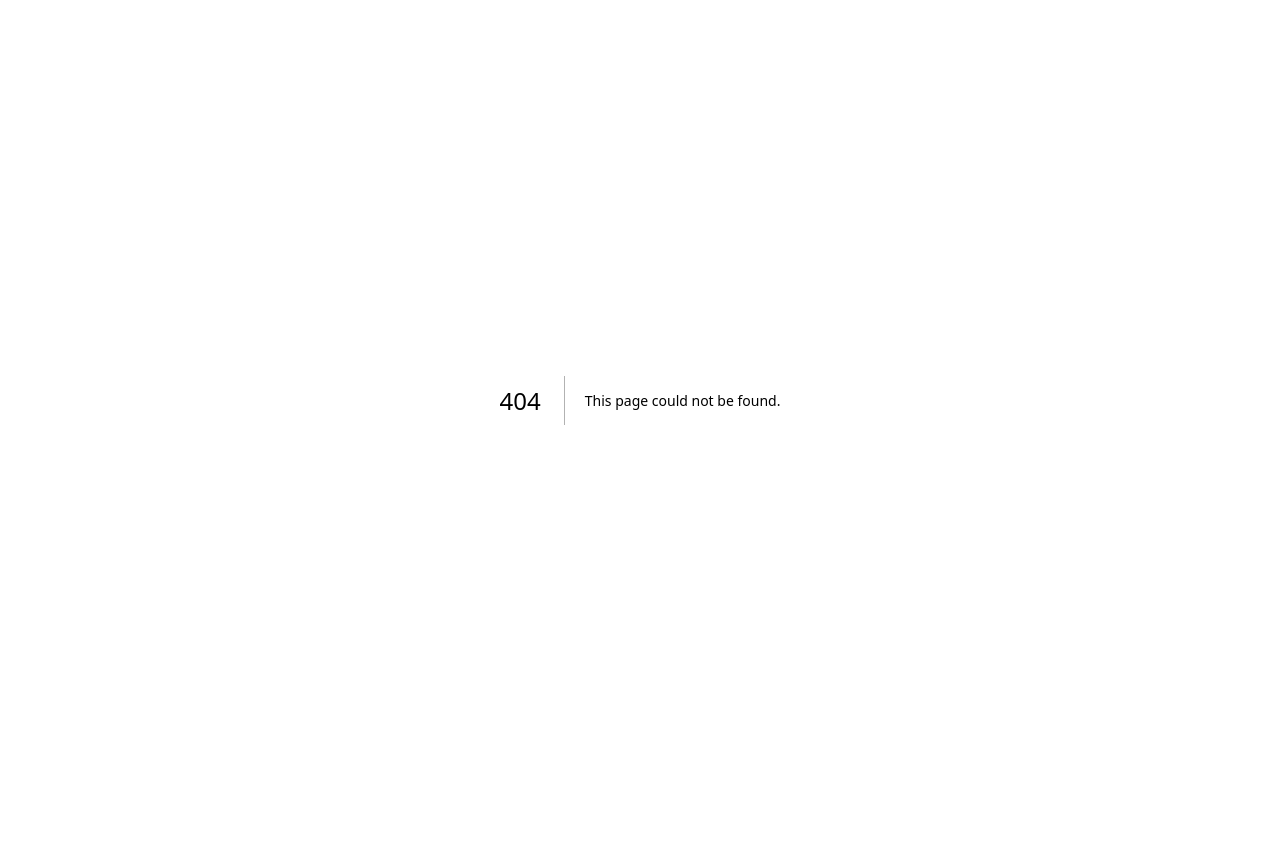
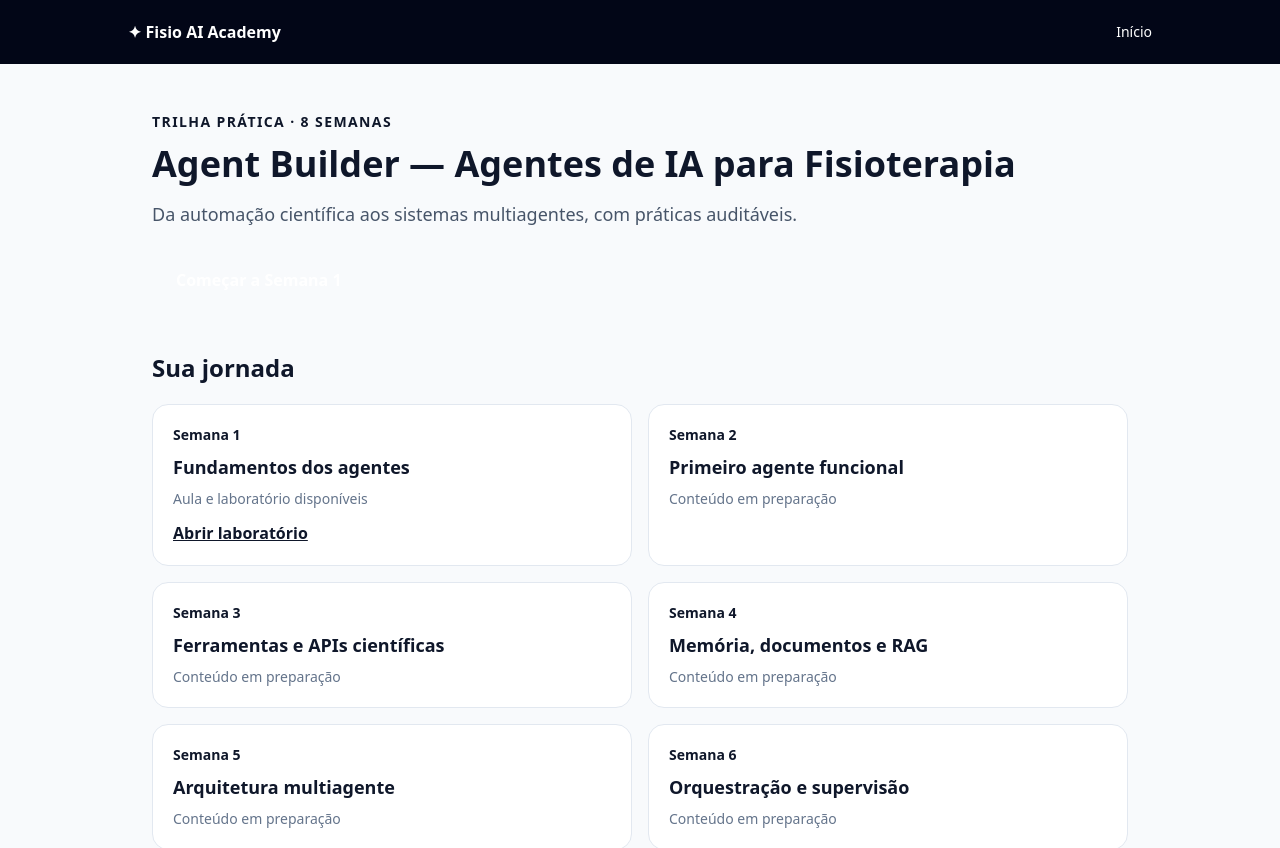
Before and after one commit to Roplentz/fisio-ai-academy, a Next.js app: page /trilhas/agent-builder in a window 1280 px wide. Before the commit this address had no page. Shown: the top 848 px of the page. Before the commit the page ends 800 px from the top, so only its background shows below. Built offline with nearby package versions, Linux system fonts and the light colour scheme.

Commit message:
feat(agent-builder): add app/trilhas/agent-builder/page.tsx

```diff
--- /dev/null
+++ b/app/trilhas/agent-builder/page.tsx
@@ -0,0 +1,18 @@
+import Link from "next/link";
+import { agentBuilder } from "@/lib/agent-builder";
+
+export const metadata = { title: "Agent Builder | Fisio AI Academy" };
+export default function AgentBuilderPage() {
+  return <main className="min-h-screen bg-slate-50 text-slate-900">
+    <header className="bg-slate-950 px-6 py-5 text-white"><div className="mx-auto flex max-w-5xl items-center justify-between"><strong>✦ Fisio AI Academy</strong><Link href="/" className="text-sm text-teal-300">Início</Link></div></header>
+    <section className="mx-auto max-w-5xl px-6 py-12">
+      <p className="text-sm font-semibold uppercase tracking-widest text-teal-700">Trilha prática · 8 semanas</p>
+      <h1 className="mt-3 text-4xl font-bold">{agentBuilder.title}</h1>
+      <p className="mt-4 max-w-2xl text-lg text-slate-600">{agentBuilder.description}</p>
+      <Link href="/trilhas/agent-builder/semana-1" className="mt-7 inline-block rounded-xl bg-teal-700 px-6 py-3 font-semibold text-white">Começar a Semana 1</Link>
+      <h2 className="mt-12 text-2xl font-bold">Sua jornada</h2>
+      <div className="mt-5 grid gap-4 md:grid-cols-2">{agentBuilder.weeks.map((week, index) => <div key={week} className="rounded-2xl border border-slate-200 bg-white p-5"><p className="text-sm font-semibold text-teal-700">Semana {index + 1}</p><h3 className="mt-2 text-lg font-semibold">{week}</h3><p className="mt-2 text-sm text-slate-500">{index === 0 ? "Aula e laboratório disponíveis" : "Conteúdo em preparação"}</p>{index === 0 && <Link className="mt-3 inline-block font-semibold text-teal-700 underline" href="/trilhas/agent-builder/semana-1">Abrir laboratório</Link>}</div>)}</div>
+      <p className="mt-8 text-sm text-slate-500">Versão piloto: o progresso ainda não é salvo. A integração com o Supabase depende da auditoria de segurança.</p>
+    </section>
+  </main>;
+}
```
